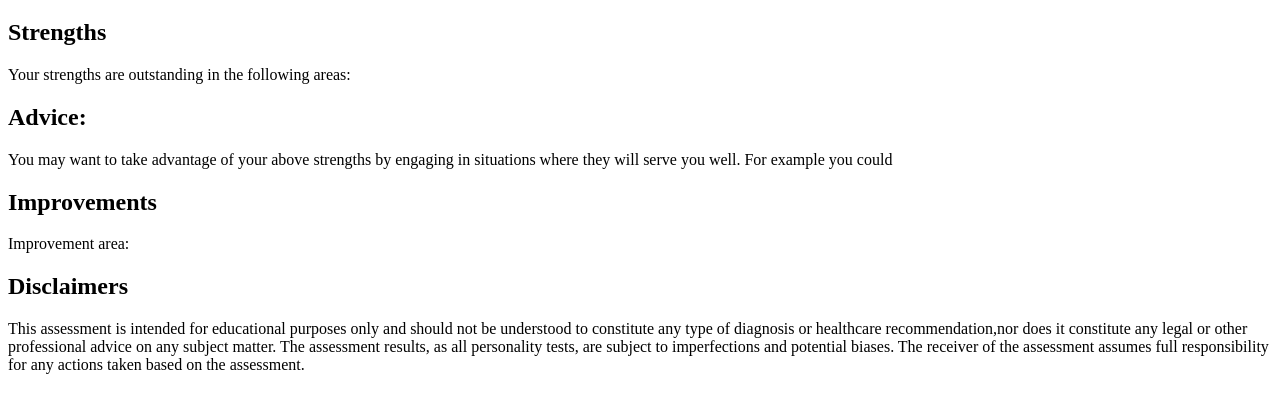
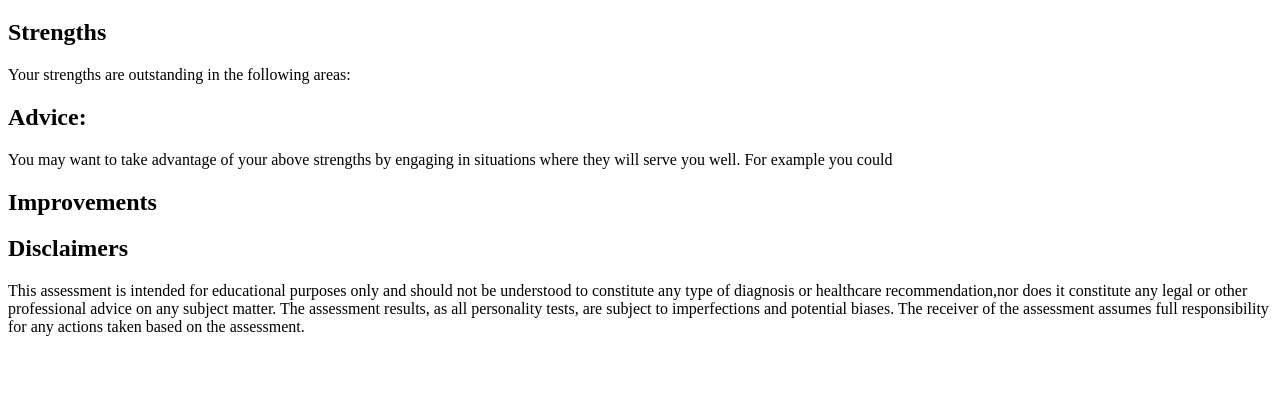
Before and after one commit to mattsdni/arep-zempleni-assesment-result, a plain HTML site: page index.html in a window 1280 px wide. Shown: the part 61-474 px from the top of the page. Drawn offline with Linux system fonts and the light colour scheme.

Commit message:
update index page

```diff
--- a/index.html
+++ b/index.html
@@ -15,7 +15,7 @@
   <p>You may want to take advantage of your above strengths by engaging in situations where they will serve you well. For example you could </p>
   <ul id="advice"></ul>
   <h2>Improvements</h2>
-  <p>Improvement area: <span id="improvement-area"></span></p>
+  <p><span id="improvement-area"></span></p>
 
   <h2>Disclaimers</h2>
   <p>This assessment is intended for educational purposes only and should not be understood to constitute any type of diagnosis or healthcare recommendation,nor does it constitute any legal or other professional advice on any subject matter. The assessment results, as all personality tests, are subject to imperfections and potential biases. The receiver of the assessment assumes full responsibility for any actions taken based on the assessment.</p>
```
